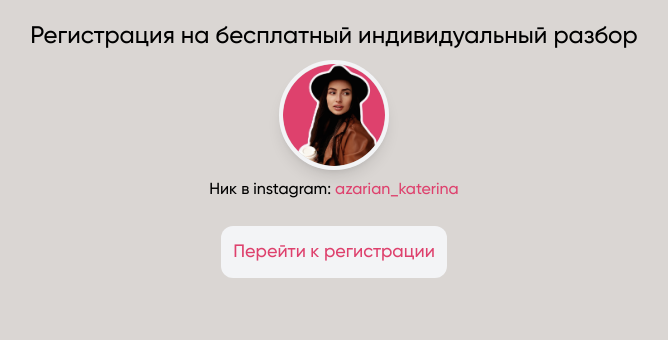
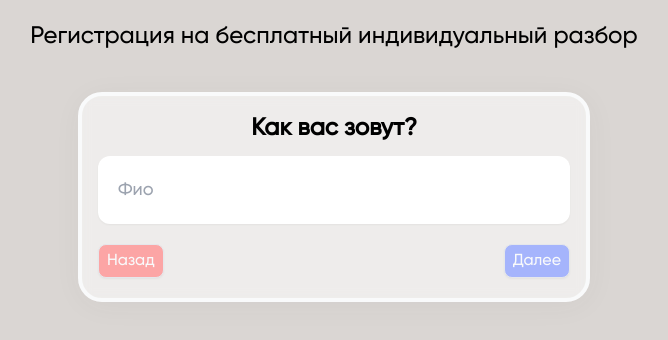
Before and after one commit to rikkaar/quiz, a React (Vite) app: page /quiz in a window 1280 px wide. Shown: the top 340 px of the page, without its empty margins (306-974 px from the left). Built offline with nearby package versions, Linux system fonts and the light colour scheme.

Commit message:
- base url for this /quiz

```diff
--- a/src/components/Navigation.jsx
+++ b/src/components/Navigation.jsx
@@ -11,7 +11,7 @@ const Navigation = observer(() => {
         if (q.position >= 1) {
             q.setPosition(q.position - 1)
         } else {
-            return navigate('/quiz/')
+            return navigate('/')
         }
     }
 
--- a/src/components/UI/NotFound/NotFound.jsx
+++ b/src/components/UI/NotFound/NotFound.jsx
@@ -10,7 +10,7 @@ const NotFound = () => {
             <div className={classes.error404Content}>
                 <h1 className={classes.big}>404</h1>
                 <h1>Такой страницы не существует!</h1>
-                <button className={classes.homeBtn} onClick={() => navigate('/quiz/')}>Перейти к опросу!</button>
+                <button className={classes.homeBtn} onClick={() => navigate('/')}>Перейти к опросу!</button>
             </div>
         </div>
     );
--- a/src/store/QuestionStore.jsx
+++ b/src/store/QuestionStore.jsx
@@ -92,7 +92,7 @@ export default class UserStore {
         if (q.position >= 1) {
             q.setPosition(q.position - 1)
         } else {
-            return navigate('/quiz/')
+            return navigate('/')
         }
     }
 
```
Also changed, not shown: src/router/index.jsx (+5 -5 lines).
